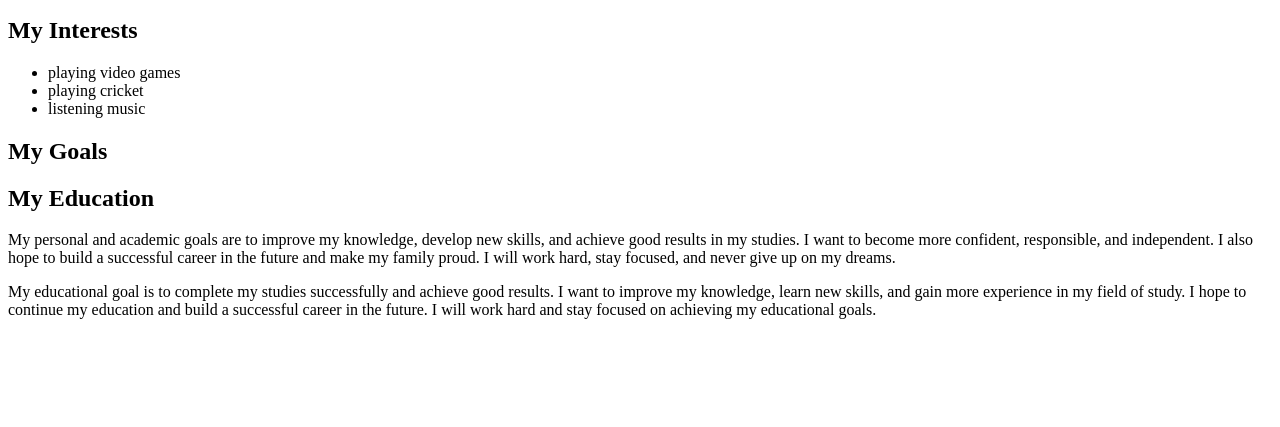
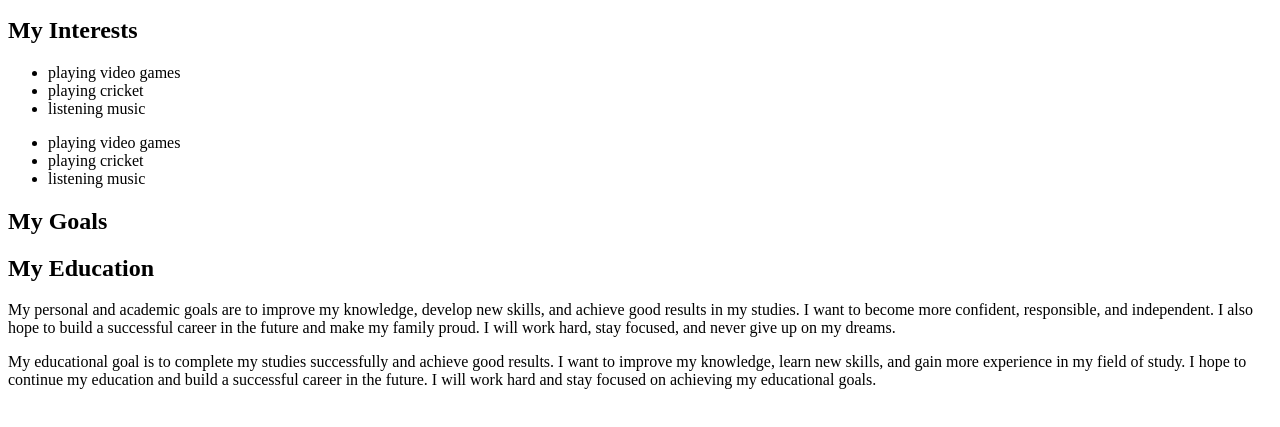
Before and after one commit to vishalchathuranga/student-website, a plain HTML site: page index.html in a window 1280 px wide. Shown: the part 101-528 px from the top of the page. Drawn offline with Linux system fonts and the light colour scheme.

```diff
--- a/index.html
+++ b/index.html
@@ -16,6 +16,11 @@
         <li>playing cricket</li>
         <li>listening music</li>
     </ul>
+     <ul>
+        <li>playing video games</li>
+        <li>playing cricket</li>
+        <li>listening music</li>
+    </ul>
 
     <h2>My Goals</h2>
     <h2>My Education</h2>
```
